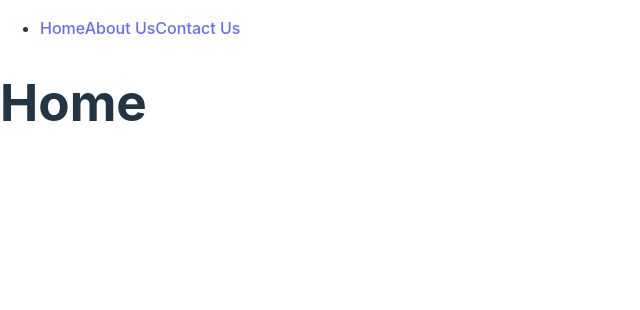
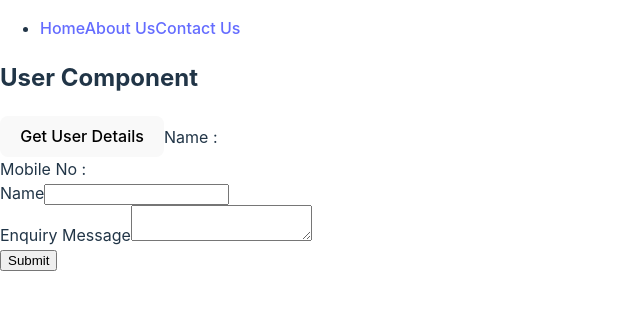
Before and after one commit to SunnyKumar-code/geekster-fs-22-23-react, a React (Vite) app in the folder fs-22-23/module_5/react_vite/: page / in a window 1280 px wide. Shown: the top 310 px of the page, without its empty margins (0-640 px from the left). Built offline with nearby package versions, Linux system fonts and the light colour scheme.

Commit message:
18-01-2025 | RTK Query

```diff
--- a/fs-22-23/module_5/react_vite/package.json
+++ b/fs-22-23/module_5/react_vite/package.json
@@ -10,10 +10,12 @@
     "preview": "vite preview"
   },
   "dependencies": {
+    "@reduxjs/toolkit": "^2.5.0",
     "axios": "^1.7.9",
     "firebase": "^11.1.0",
     "react": "^18.3.1",
     "react-dom": "^18.3.1",
+    "react-redux": "^9.2.0",
     "react-router-dom": "^7.1.1"
   },
   "devDependencies": {
--- /dev/null
+++ b/fs-22-23/module_5/react_vite/src/components/18-01-2025/User.jsx
@@ -0,0 +1,78 @@
+import axios from "axios";
+import { useDispatch, useSelector } from "react-redux";
+import { setMobileNo, setUserName } from "../../slices/userSlice";
+import { useRef, useState } from "react";
+import { useGetUserDetailsQuery, usePostEnquiryMutation } from "../../services/api";
+import api from "../../services/api";
+
+const User = () => {
+    const dispatch = useDispatch();
+    const userData = useSelector(state => state.user);
+
+    const formRef = useRef();
+    const [postEnquiry, { isError, isLoading }] = usePostEnquiryMutation();
+    console.log("isLoading", isLoading);
+    console.log("isError", isError);
+    // const { data, error, isLoading } = useGetUserDetailsQuery();
+    // console.log(data, error, isLoading)
+
+    // const [isLoading, setLoading] = useState(false);
+    // const [error, setError] = useState("");
+
+    // const getUserDetails = async () => {
+    //     if (!userData.userName && !userData.mobileNo) {
+    //         setLoading(true);
+    //         try {
+    //             const response = await axios.get("https://dummyjson.com/users/1")
+    //             // console.log(response.data.username, response.data.phone)
+    //             dispatch(setUserName(response.data.username))
+    //             dispatch(setMobileNo(response.data.phone))
+    //         } catch (err) {
+    //             console.log(err);
+    //             setError(err);
+    //         }
+    //         setLoading(false);
+    //     }
+    // };
+
+    const getUserDetails = async () => {
+        const { data, isLoading, error } = await dispatch(api.endpoints.getUserDetails.initiate({ userId: 5 }));
+        console.log(data, isLoading, error);
+    };
+
+    const onFormSubmit = async (e) => {
+        e.preventDefault();
+        console.log("Form submitted");
+        // console.log(formRef.current.name.value)
+        // console.log(formRef.current.enquiryMsg.value)
+        const body = {
+            username: formRef.current.name.value,
+            password: formRef.current.enquiryMsg.value,
+        }
+        await postEnquiry(body);
+    };
+
+    return (
+        <>
+            <h2>User Component</h2>
+            <button onClick={getUserDetails}>Get User Details</button>
+            Name : {userData.userName} <br />
+            Mobile No : {userData.mobileNo}
+            <div>
+                <form ref={formRef} onSubmit={onFormSubmit}>
+                    <div>
+                        <label htmlFor="name">Name</label>
+                        <input name="name" type="text" id="name" />
+                    </div>
+                    <div>
+                        <label htmlFor="enquiryMsg">Enquiry Message</label>
+                        <textarea name="enquiryMsg" id="enquiryMsg" />
+                    </div>
+                    <input type="submit" />
+                </form>
+            </div>
+        </>
+    )
+};
+
+export default User;
--- /dev/null
+++ b/fs-22-23/module_5/react_vite/src/services/api.js
@@ -0,0 +1,25 @@
+import { createApi, fetchBaseQuery } from "@reduxjs/toolkit/query/react";
+
+const api = createApi({
+    reducerPath: "api",
+    baseQuery: fetchBaseQuery({ baseUrl: "https://dummyjson.com" }),
+    endpoints: (builder) => ({
+        getUserDetails: builder.query({
+            query: ({ userId }) => `/user/${userId}`
+        }),
+        getProducts: builder.query({
+            query: () => "/products"
+        }),
+        postEnquiry: builder.mutation({
+            query: (body) => ({
+                url: "/user/login",
+                method: "POST",
+                body: body
+            })
+        })
+    })
+});
+
+export const { useGetUserDetailsQuery, useGetProductsQuery, usePostEnquiryMutation } = api;
+
+export default api;
--- /dev/null
+++ b/fs-22-23/module_5/react_vite/src/slices/userSlice.js
@@ -0,0 +1,22 @@
+import { createSlice } from "@reduxjs/toolkit";
+
+const userSlice = createSlice({
+    name: "USER",
+    initialState: {
+        userName: "",
+        mobileNo: ""
+    },
+    reducers: {
+        // fns
+        setUserName(state, action) {
+            state.userName = action.payload
+        },
+        setMobileNo(state, action) {
+            state.mobileNo = action.payload
+        }
+    }
+})
+
+export const { setMobileNo, setUserName } = userSlice.actions;
+
+export default userSlice.reducer;
--- /dev/null
+++ b/fs-22-23/module_5/react_vite/src/store.js
@@ -0,0 +1,14 @@
+import { configureStore } from "@reduxjs/toolkit";
+import userReducer from "./slices/userSlice";
+import api from "./services/api";
+
+const store = configureStore({
+    reducer: {
+        // Reducers
+        user: userReducer, // reducer
+        [api.reducerPath]: api.reducer // api reducer
+    },
+    middleware: (getDefaultMiddleware) => getDefaultMiddleware().concat(api.middleware)
+});
+
+export default store;
```
Also changed, not shown: fs-22-23/module_5/react_vite/src/App.jsx (+9 -4 lines), 1 other file (tests, documents, lock files or other folders).
